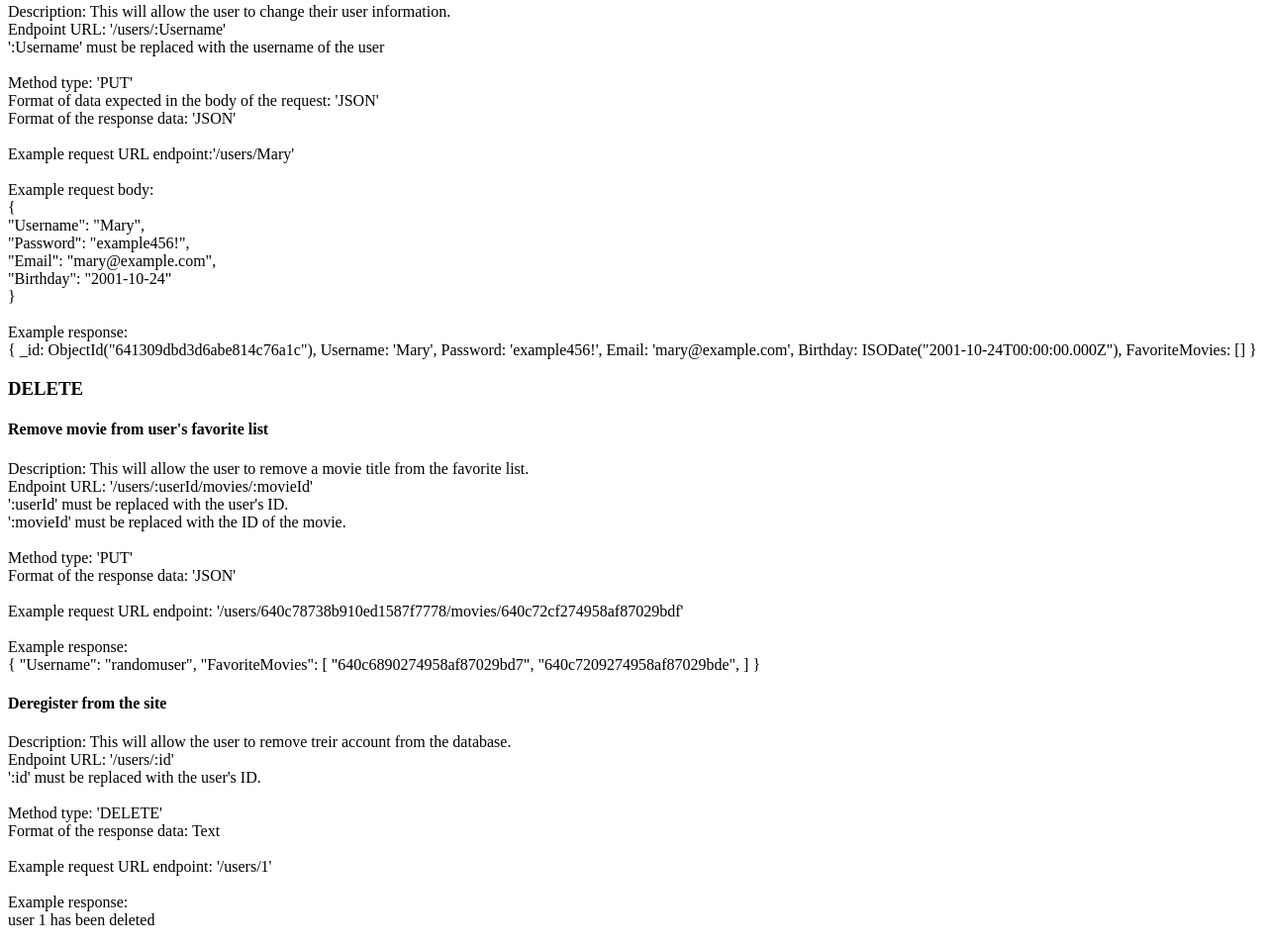
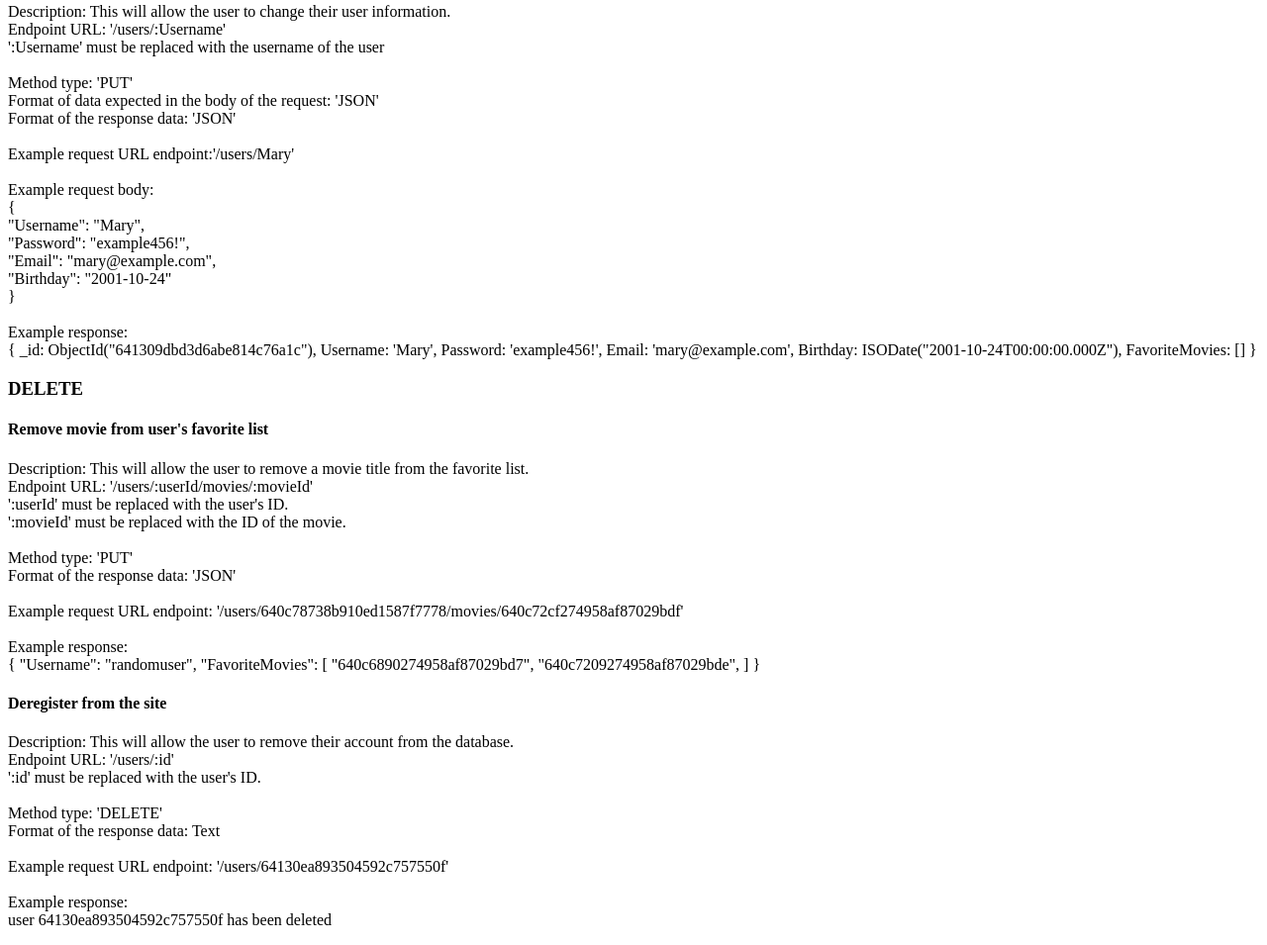
Before and after one commit to Darkpfeffer/movie_api, a website: page public/documentation.html in a window 1280 px wide. Shown: the part 2393-3348 px from the top of the page at 99% size. Drawn offline with Linux system fonts and the light colour scheme.

Commit message:
updated 'delete a user profile'

```diff
--- a/public/documentation.html
+++ b/public/documentation.html
@@ -225,7 +225,7 @@
                         </p>
                     <h4>Deregister from the site</h4>
                         <p>
-                            Description: This will allow the user to remove treir account
+                            Description: This will allow the user to remove their account
                              from the database.<br>
                             Endpoint URL: '/users/:id'<br>
                             ':id' must be replaced with the user's ID.<br>
@@ -233,10 +233,10 @@
                             Method type: 'DELETE'<br>
                             Format of the response data: Text<br>
                             <br>
-                            Example request URL endpoint: '/users/1'<br>
+                            Example request URL endpoint: '/users/64130ea893504592c757550f'<br>
                             <br>
                             Example response:<br>
-                            user 1 has been deleted<br>
+                            user 64130ea893504592c757550f has been deleted<br>
                         </p>
         </div>
     </body>
```
Also changed, not shown: index.js (+6 -5 lines).
